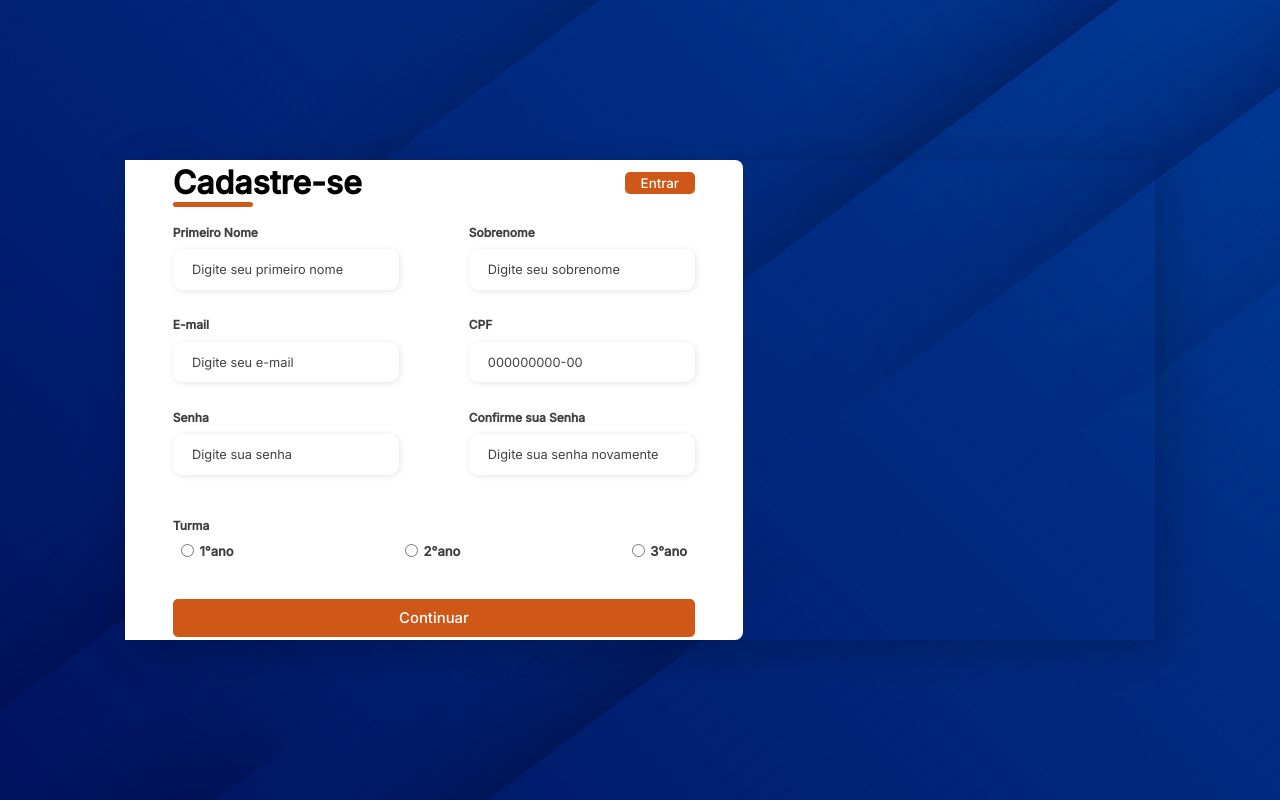
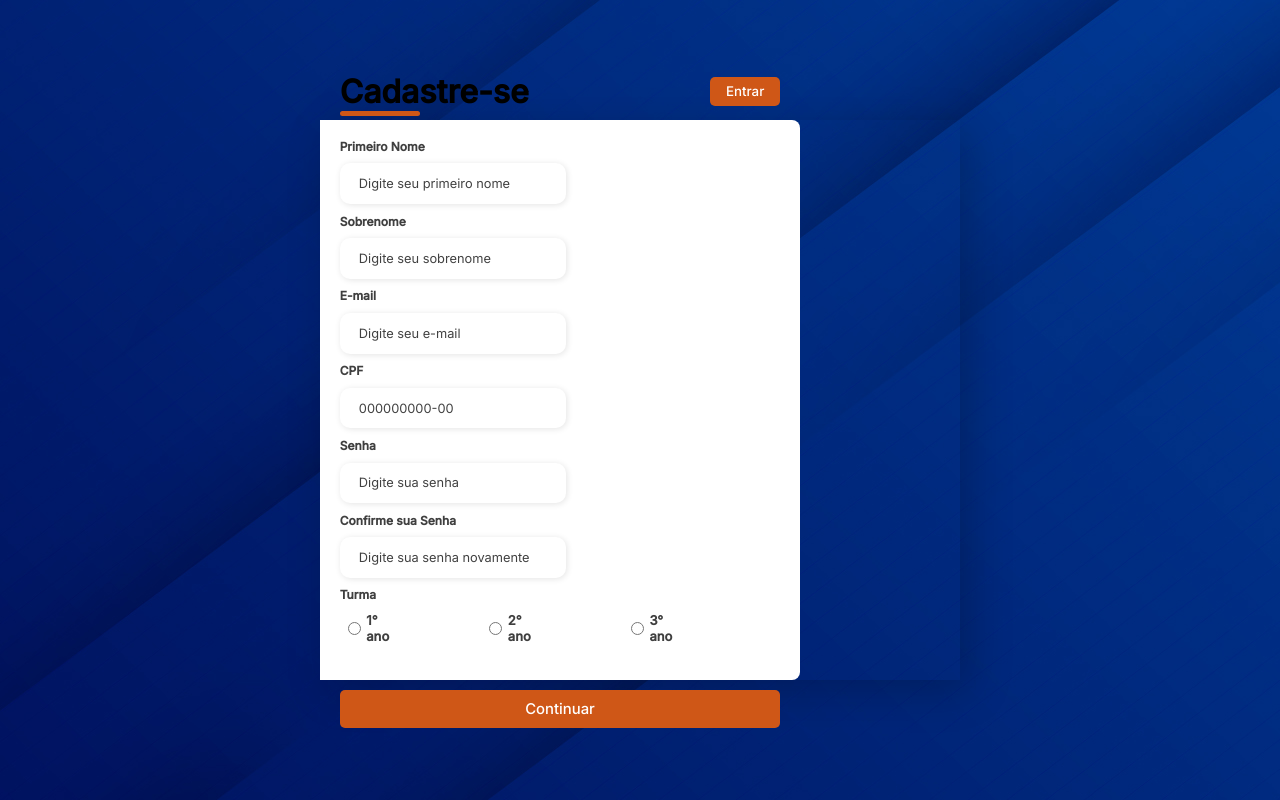
Before and after one commit to Matheus-M-Braga/projeto-bancodequestoes, a PHP site: page /cadastroaluno.html in a window 1280 px wide. Run offline with PHP 8.4, Linux system fonts and the light colour scheme.

Commit message:
ajustecadastromobile-1

```diff
--- a/cadastro00.html
+++ b/cadastro00.html
@@ -11,8 +11,8 @@
 
 </head>
 <body>
-    <main>
-        <h1><ins>Você deseja se cadastrar como:</ins></h1>
+    <main id="main-escolha">
+        <h1 id="h1-escolha"><ins>Você deseja se cadastrar como:</ins></h1>
         <br>
 
     <div>
--- a/cadastroaluno.html
+++ b/cadastroaluno.html
@@ -53,9 +53,6 @@
                             <label for="confirmPassword">Confirme sua Senha</label>
                             <input id="confirmPassword" type="password" name="confirmPassword" placeholder="Digite sua senha novamente" required>
                         </div>
-
-                </div>
-
                         <div class="gender-inputs">
                             <div class="gender-title">
                                 <h6>Turma</h6>
@@ -64,23 +61,21 @@
                             <div class="gender-group">
                                 <div class="gender-input">
                                     <input id="female" type="radio" name="gender">
-                            <label for="female">1°ano</label>
+                                    <label for="female">1° ano</label>
                                 </div>
 
                                 <div class="gender-input">
                                     <input id="male" type="radio" name="gender">
-                            <label for="male">2°ano</label>
+                                    <label for="male">2° ano</label>
                                 </div>
 
                                 <div class="gender-input">
                                     <input id="others" type="radio" name="gender">
-                            <label for="others">3°ano</label>
-                        </div>
-
-
+                                    <label for="others">3° ano</label>
                                 </div>
                             </div>
-
+                        </div>
+                </div>
                 <div class="continue-button">
                     <button><a href="#">Continuar</a> </button>
                 </div>
--- a/estilos/cadastroaluno.css
+++ b/estilos/cadastroaluno.css
@@ -135,7 +135,9 @@
     margin-top: 0.62rem;
     padding: 0 .5rem;
 }
-
+.gender-group div{
+    margin-right: 100px;
+}
 .gender-input {
     display: flex;
     align-items: center;
--- a/estilos/mediaquerry-cadast.css
+++ b/estilos/mediaquerry-cadast.css
@@ -1,32 +1,74 @@
 @charset "UTF-8";
 
-@media screen and (min-width: 1200px) and (max-width: 1500px){
-    /* Cabeçalho */
-    .form-header{
-        margin-bottom: 0.4rem;
-    }
-    .login-button {
-        display: flex;
-        align-items: center;
-    }
-    .login-button button {
-        border: none;
-        background-color: #cf5717;
-        padding: 0.2rem 1rem;
-        border-radius: 5px;
-        cursor: pointer;
-    }
-    /* Inputs */
+@media screen and (max-width: 600px){
     .container{
-        width: 80.5%;
-    }
-    .form{
-        width: 60%;
+        height: 90vh;
+        flex-direction: column;
     }
     .form-image{
-        width: 40%;
+        display: block;
+        width: 100%;
+        background-color: aqua;
+        padding: 0;
     }
     .form-image img{
         width: 100%;
+        height: 100%;
+        margin: 0;
+    }
+    .form{
+        height: 400px;
+
     }
 }
+@media screen and (min-width: 1200px) and (max-width: 1680px){
+    .container{
+        height: 70vh;
+    }
+    .form-image{
+        width: 35%;
+    }
+    .form-image img{
+        width: 26rem;
+        height: 70vh;
+    }
+    .form{
+        width: 75%;
+    }
+    .form-header{
+        margin-bottom: 0;
+    }
+    .input-group{
+        margin-top: 12px;
+        margin-bottom: -10px;
+    }
+    .input-box{
+        margin-bottom: 0;
+    }
+}
+
+/* Configuração da tela de escolha */
+@media screen and (max-width: 600px){
+    main#main-escolha{
+        width: 80vw;
+        margin: auto;
+        margin-top: 180px;
+        height: 200px;
+    }
+    h1#h1-escolha{
+        margin-top: 40px;
+        margin-bottom: 30px;
+    }
+    .btn00{
+        margin-left: 60px;
+    }
+    .btn00, .btn01{
+        width: 130px;
+    }
+}
+@media screen and (min-width: 1200px) and (max-width: 1680px){
+    main#main-escolha{
+        margin: auto;
+        margin-top: 200px;
+    }
+}
--- a/estilos/mediaquery.css
+++ b/estilos/mediaquery.css
@@ -1,7 +1,7 @@
 @charset "UTF-8";
 
 /* Celular */
-@media screen and (max-width: 720px){
+@media screen and (max-width: 600px){
     /* header */
     div#logo{
         margin-top: 20px;
@@ -79,7 +79,7 @@
 }
 
 /* Tablet */
-@media screen and (min-width: 721px) and (max-width: 1024px){
+@media screen and (min-width: 601px) and (max-width: 1024px){
     main{
         background-color: burlywood;
     }
```
Also changed, not shown: estilos/cadastroprof.css (+9 -12 lines), estilos/newdisciplina.css (+2 -5 lines), 1 other file. Lines whose indentation alone changed are shown as unchanged.
